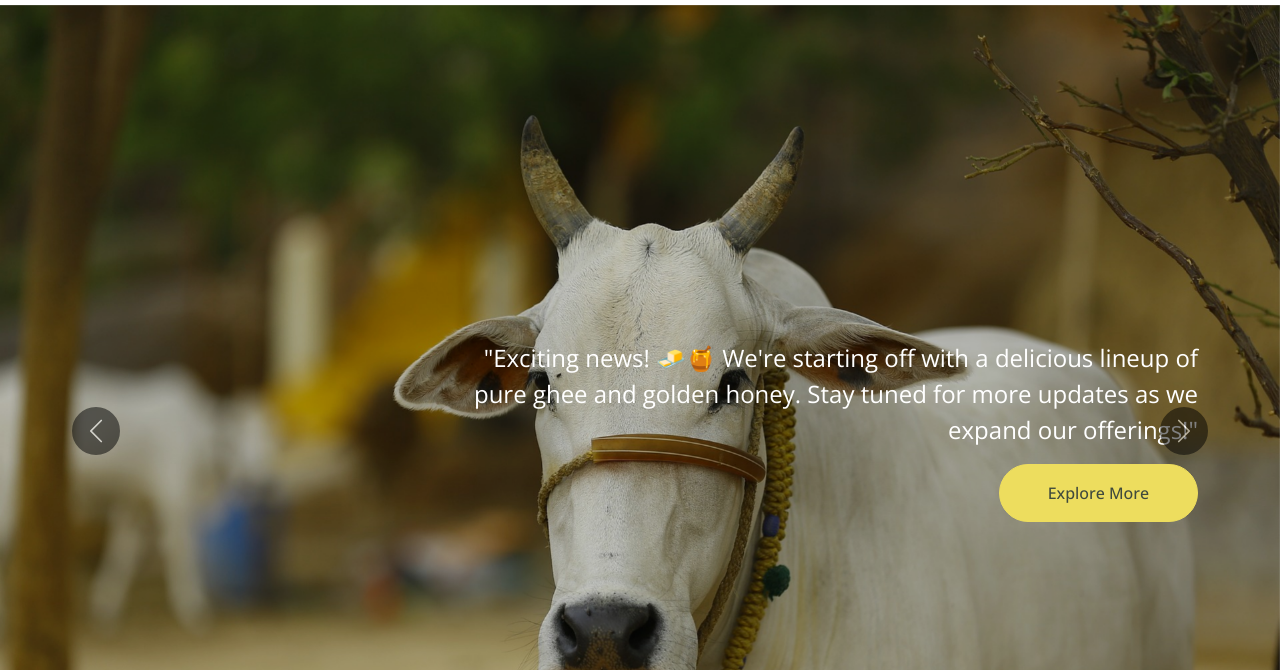
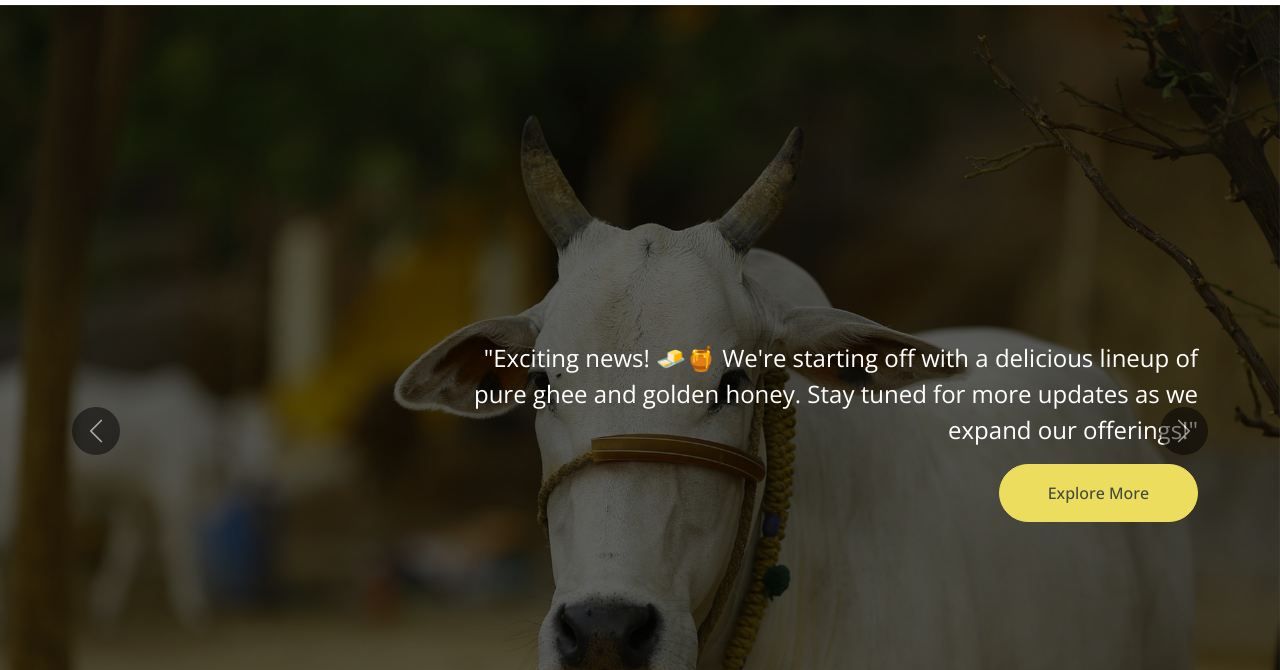
Before and after one commit to kazuha2004/Two_Brahmins, a plain HTML site: page index.html in a window 1280 px wide. Shown: the part 130-800 px from the top of the page. Drawn offline with nearby package versions, Linux system fonts and the light colour scheme.

Commit message:
update2.0

```diff
--- a/css/style.css
+++ b/css/style.css
@@ -533,3 +533,26 @@
     letter-spacing: 1px;
     box-shadow: none;
 }
+
+/* Overlay Effect on Landing */
+
+.overlay-effect {
+    position: relative;
+}
+
+.overlay-effect img {
+    display: block;
+    width: 100%;
+    height: auto;
+}
+
+.overlay-effect::before {
+    content: "";
+    position: absolute;
+    top: 0;
+    left: 0;
+    width: 100%;
+    height: 100%;
+    background-color: rgba(0, 0, 0, 0.5); /* Black background with opacity */
+    z-index: 1; /* Ensures the overlay is above the image */
+}
--- a/index.html
+++ b/index.html
@@ -98,7 +98,9 @@
         <div id="header-carousel" class="carousel slide" data-bs-ride="carousel">
             <div class="carousel-inner">
                 <div class="carousel-item active">
-                    <img class="w-100" src="img/landing1.jpg" alt="Image">
+                    <div class="overlay-effect">
+                        <img class="w-100" src="img/landing1.jpg" alt="Image">
+                    </div>
                     <div class="carousel-caption">
                         <div class="container">
                             <div class="row justify-content-start">
@@ -112,7 +114,9 @@
                     </div>
                 </div>
                 <div class="carousel-item">
-                    <img class="w-100" src="img/landing2.jpg" alt="Image">
+                    <div class="overlay-effect">
+                        <img class="w-100" src="img/landing2.jpg" alt="Image">
+                    </div>
                     <div class="carousel-caption">
                         <div class="container">
                             <div class="row justify-content-end">
```
